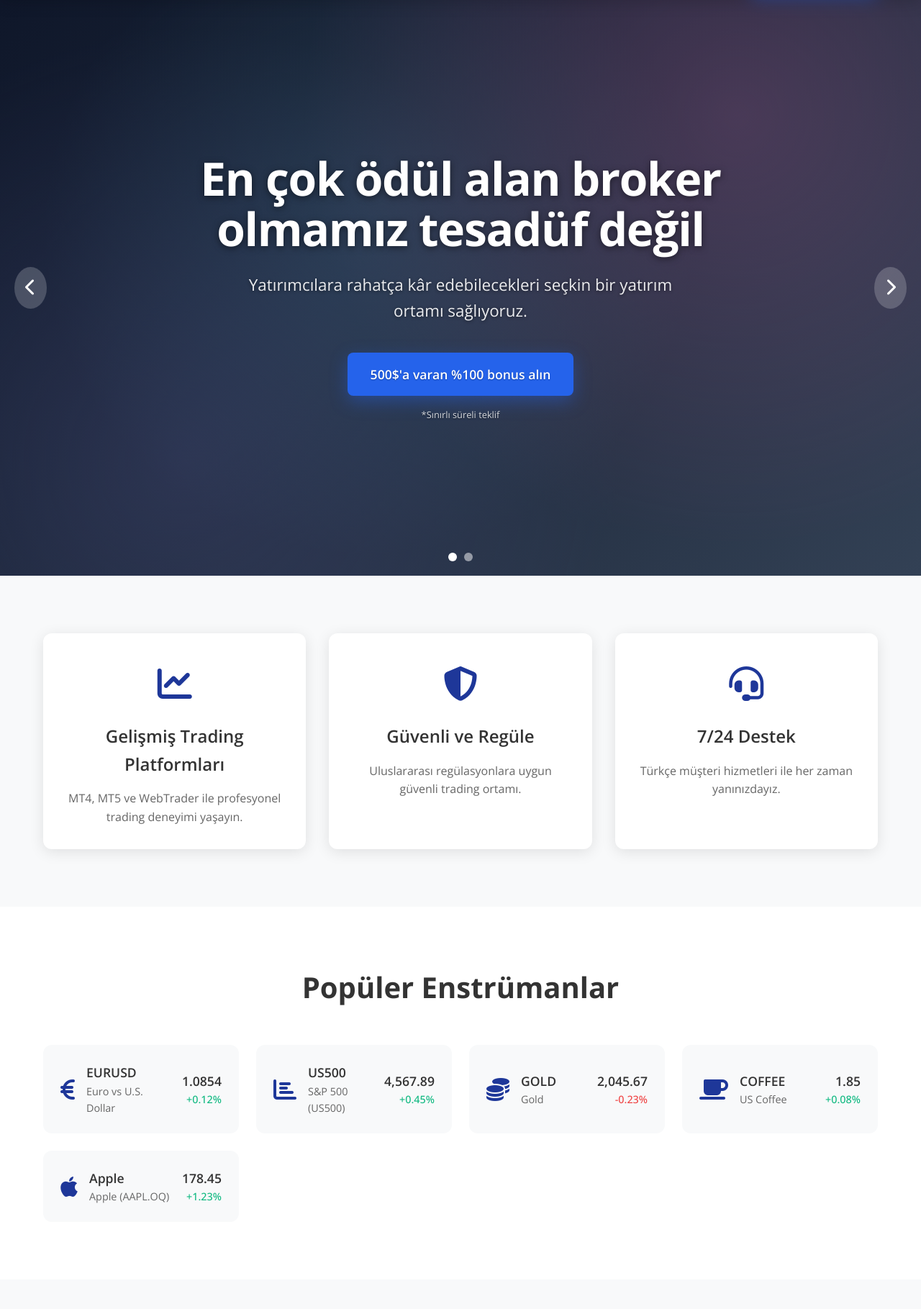
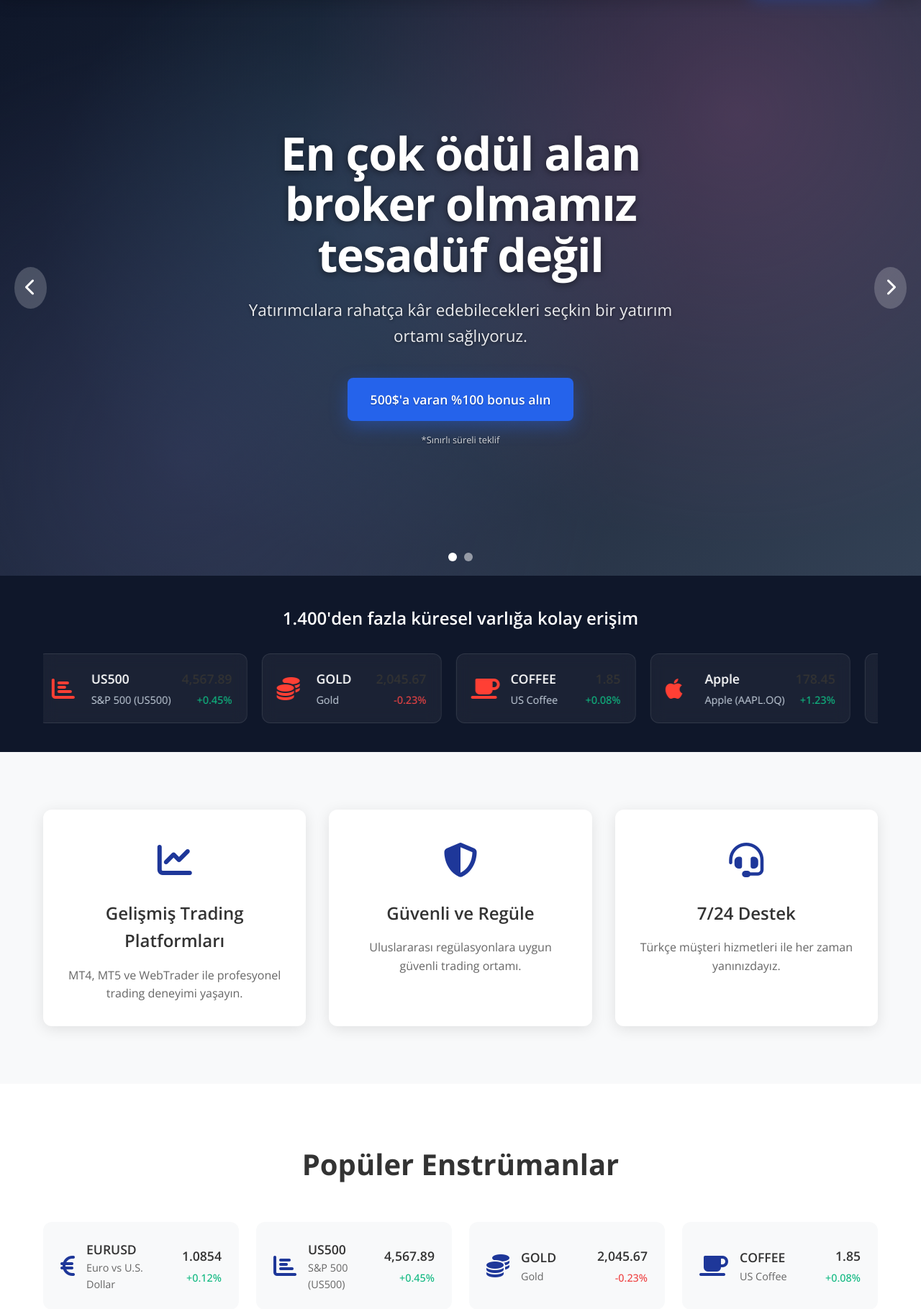
Before and after one commit to tusekom55/tug, a PHP site: page / in a window 1280 px wide. Shown: the part 123-1942 px from the top of the page at 72% size. Run offline with PHP 8.4, Linux system fonts and the light colour scheme; some libraries are stand-ins or nearby versions.

Commit message:
Slider iyileştirildi ve kaydırılan coin listesi eklendi

```diff
--- a/public_html/css/style.css
+++ b/public_html/css/style.css
@@ -257,14 +257,15 @@ body {
 .slide-content {
     text-align: center;
     color: white;
-    max-width: 900px;
-    padding: 0;
+    max-width: 800px;
+    padding: 0 40px;
     z-index: 2;
     display: flex;
     flex-direction: column;
     align-items: center;
     justify-content: center;
     position: relative;
+    margin: 0 auto;
 }
 
 .slide-title {
@@ -381,6 +382,116 @@ body {
 
 .dot.active {
     background: white;
+}
+
+/* ===== SCROLLING COINS SECTION ===== */
+.scrolling-coins {
+    background: #0f172a;
+    padding: 40px 0;
+    overflow: hidden;
+}
+
+.coins-intro {
+    text-align: center;
+    margin-bottom: 30px;
+}
+
+.coins-intro h2 {
+    color: white;
+    font-size: 1.5rem;
+    font-weight: 600;
+    margin: 0;
+}
+
+.coins-scroll-container {
+    overflow: hidden;
+    position: relative;
+}
+
+.coins-scroll {
+    display: flex;
+    gap: 20px;
+    animation: scrollCoins 30s linear infinite;
+    width: max-content;
+}
+
+.coin-card {
+    background: rgba(255, 255, 255, 0.05);
+    border: 1px solid rgba(255, 255, 255, 0.1);
+    border-radius: 12px;
+    padding: 20px;
+    min-width: 250px;
+    display: flex;
+    align-items: center;
+    gap: 15px;
+    backdrop-filter: blur(10px);
+    transition: transform 0.3s ease, box-shadow 0.3s ease;
+}
+
+.coin-card:hover {
+    transform: translateY(-3px);
+    box-shadow: 0 8px 25px rgba(0, 0, 0, 0.3);
+    background: rgba(255, 255, 255, 0.1);
+}
+
+.coin-icon {
+    font-size: 2rem;
+    color: #ff3f34;
+    min-width: 40px;
+}
+
+.coin-info {
+    flex: 1;
+}
+
+.coin-name {
+    font-weight: 600;
+    font-size: 1.1rem;
+    color: white;
+    margin-bottom: 4px;
+}
+
+.coin-desc {
+    font-size: 0.9rem;
+    color: #cbd5e1;
+}
+
+.coin-price {
+    text-align: right;
+}
+
+.price {
+    font-weight: 600;
+    font-size: 1.1rem;
+    color: white;
+    margin-bottom: 4px;
+}
+
+.change {
+    font-size: 0.9rem;
+    font-weight: 500;
+}
+
+.change.positive {
+    color: #10b981;
+}
+
+.change.negative {
+    color: #ef4444;
+}
+
+@keyframes scrollCoins {
+    0% {
+        transform: translateX(0);
+    }
+    100% {
+        transform: translateX(-50%);
+    }
+}
+
+/* Pause animation on hover */
+.coins-scroll-container:hover .coins-scroll {
+    animation-play-state: paused;
 }
 
 /* ===== FEATURES SECTION ===== */
@@ -707,6 +818,28 @@ body {
         flex-direction: column;
         text-align: center;
     }
+
+    /* Scrolling coins responsive */
+    .coins-scroll {
+        animation-duration: 20s;
+    }
+
+    .coin-card {
+        min-width: 200px;
+        padding: 15px;
+    }
+
+    .coin-icon {
+        font-size: 1.5rem;
+    }
+
+    .coin-name {
+        font-size: 1rem;
+    }
+
+    .coin-desc {
+        font-size: 0.8rem;
+    }
 }
 
 @media (max-width: 480px) {
--- a/public_html/index.html
+++ b/public_html/index.html
@@ -123,6 +123,160 @@
             <div class="slider-dots">
                 <span class="dot active" data-slide="0"></span>
                 <span class="dot" data-slide="1"></span>
+            </div>
+        </div>
+    </section>
+
+    <!-- ===== SCROLLING COINS SECTION ===== -->
+    <section class="scrolling-coins">
+        <div class="container">
+            <div class="coins-intro">
+                <h2>1.400'den fazla küresel varlığa kolay erişim</h2>
+            </div>
+            <div class="coins-scroll-container">
+                <div class="coins-scroll">
+                    <!-- First set of coins -->
+                    <div class="coin-card">
+                        <div class="coin-icon">
+                            <i class="fas fa-euro-sign"></i>
+                        </div>
+                        <div class="coin-info">
+                            <div class="coin-name">EURUSD</div>
+                            <div class="coin-desc">Euro vs U.S. Dollar</div>
+                        </div>
+                        <div class="coin-price">
+                            <div class="price">1.0854</div>
+                            <div class="change positive">+0.12%</div>
+                        </div>
+                    </div>
+
+                    <div class="coin-card">
+                        <div class="coin-icon">
+                            <i class="fas fa-chart-bar"></i>
+                        </div>
+                        <div class="coin-info">
+                            <div class="coin-name">US500</div>
+                            <div class="coin-desc">S&P 500 (US500)</div>
+                        </div>
+                        <div class="coin-price">
+                            <div class="price">4,567.89</div>
+                            <div class="change positive">+0.45%</div>
+                        </div>
+                    </div>
+
+                    <div class="coin-card">
+                        <div class="coin-icon">
+                            <i class="fas fa-coins"></i>
+                        </div>
+                        <div class="coin-info">
+                            <div class="coin-name">GOLD</div>
+                            <div class="coin-desc">Gold</div>
+                        </div>
+                        <div class="coin-price">
+                            <div class="price">2,045.67</div>
+                            <div class="change negative">-0.23%</div>
+                        </div>
+                    </div>
+
+                    <div class="coin-card">
+                        <div class="coin-icon">
+                            <i class="fas fa-coffee"></i>
+                        </div>
+                        <div class="coin-info">
+                            <div class="coin-name">COFFEE</div>
+                            <div class="coin-desc">US Coffee</div>
+                        </div>
+                        <div class="coin-price">
+                            <div class="price">1.85</div>
+                            <div class="change positive">+0.08%</div>
+                        </div>
+                    </div>
+
+                    <div class="coin-card">
+                        <div class="coin-icon">
+                            <i class="fab fa-apple"></i>
+                        </div>
+                        <div class="coin-info">
+                            <div class="coin-name">Apple</div>
+                            <div class="coin-desc">Apple (AAPL.OQ)</div>
+                        </div>
+                        <div class="coin-price">
+                            <div class="price">178.45</div>
+                            <div class="change positive">+1.23%</div>
+                        </div>
+                    </div>
+
+                    <!-- Duplicate set for seamless scrolling -->
+                    <div class="coin-card">
+                        <div class="coin-icon">
+                            <i class="fas fa-euro-sign"></i>
+                        </div>
+                        <div class="coin-info">
+                            <div class="coin-name">EURUSD</div>
+                            <div class="coin-desc">Euro vs U.S. Dollar</div>
+                        </div>
+                        <div class="coin-price">
+                            <div class="price">1.0854</div>
+                            <div class="change positive">+0.12%</div>
+                        </div>
+                    </div>
+
+                    <div class="coin-card">
+                        <div class="coin-icon">
+                            <i class="fas fa-chart-bar"></i>
+                        </div>
+                        <div class="coin-info">
+                            <div class="coin-name">US500</div>
+                            <div class="coin-desc">S&P 500 (US500)</div>
+                        </div>
+                        <div class="coin-price">
+                            <div class="price">4,567.89</div>
+                            <div class="change positive">+0.45%</div>
+                        </div>
+                    </div>
+
+                    <div class="coin-card">
+                        <div class="coin-icon">
+                            <i class="fas fa-coins"></i>
+                        </div>
+                        <div class="coin-info">
+                            <div class="coin-name">GOLD</div>
+                            <div class="coin-desc">Gold</div>
+                        </div>
+                        <div class="coin-price">
+                            <div class="price">2,045.67</div>
+                            <div class="change negative">-0.23%</div>
+                        </div>
+                    </div>
+
+                    <div class="coin-card">
+                        <div class="coin-icon">
+                            <i class="fas fa-coffee"></i>
+                        </div>
+                        <div class="coin-info">
+                            <div class="coin-name">COFFEE</div>
+                            <div class="coin-desc">US Coffee</div>
+                        </div>
+                        <div class="coin-price">
+                            <div class="price">1.85</div>
+                            <div class="change positive">+0.08%</div>
+                        </div>
+                    </div>
+
+                    <div class="coin-card">
+                        <div class="coin-icon">
+                            <i class="fab fa-apple"></i>
+                        </div>
+                        <div class="coin-info">
+                            <div class="coin-name">Apple</div>
+                            <div class="coin-desc">Apple (AAPL.OQ)</div>
+                        </div>
+                        <div class="coin-price">
+                            <div class="price">178.45</div>
+                            <div class="change positive">+1.23%</div>
+                        </div>
+                    </div>
+                </div>
             </div>
         </div>
     </section>
--- a/public_html/js/main.js
+++ b/public_html/js/main.js
@@ -236,7 +236,7 @@ class PriceUpdates {
             priceEl.style.color = change > 0 ? '#10b981' : '#ef4444';
 
             setTimeout(() => {
-                priceEl.style.color = '#333';
+                priceEl.style.color = change > 0 ? '#10b981' : '#ef4444';
             }, 300);
 
             // Update change indicator
@@ -249,6 +249,47 @@ class PriceUpdates {
                 changeEl.className = `change ${isPositive ? 'positive' : 'negative'}`;
             }
         });
+    }
+}
+
+// ===== SCROLLING COINS ANIMATION =====
+class ScrollingCoins {
+    constructor() {
+        this.init();
+    }
+
+    init() {
+        // Add hover pause functionality
+        const scrollContainer = document.querySelector('.coins-scroll-container');
+        const scrollElement = document.querySelector('.coins-scroll');
+
+        if (scrollContainer && scrollElement) {
+            // Pause on hover
+            scrollContainer.addEventListener('mouseenter', () => {
+                scrollElement.style.animationPlayState = 'paused';
+            });
+
+            scrollContainer.addEventListener('mouseleave', () => {
+                scrollElement.style.animationPlayState = 'running';
+            });
+
+            // Add touch support for mobile
+            let isTouching = false;
+
+            scrollContainer.addEventListener('touchstart', () => {
+                isTouching = true;
+                scrollElement.style.animationPlayState = 'paused';
+            });
+
+            scrollContainer.addEventListener('touchend', () => {
+                isTouching = false;
+                setTimeout(() => {
+                    if (!isTouching) {
+                        scrollElement.style.animationPlayState = 'running';
+                    }
+                }, 1000);
+            });
+        }
     }
 }
 
@@ -430,6 +471,7 @@ document.addEventListener('DOMContentLoaded', () => {
     new ScrollAnimations();
     new NavbarScroll();
     new PriceUpdates();
+    new ScrollingCoins();
     new FormValidation();
 
     // Create scroll to top button
```
